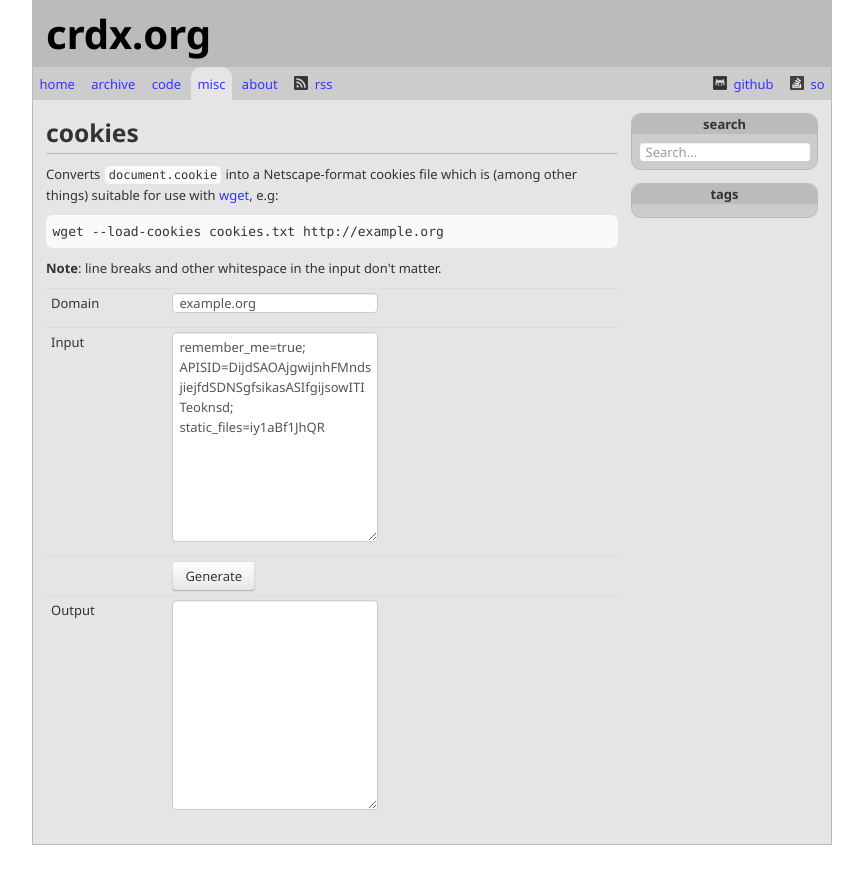
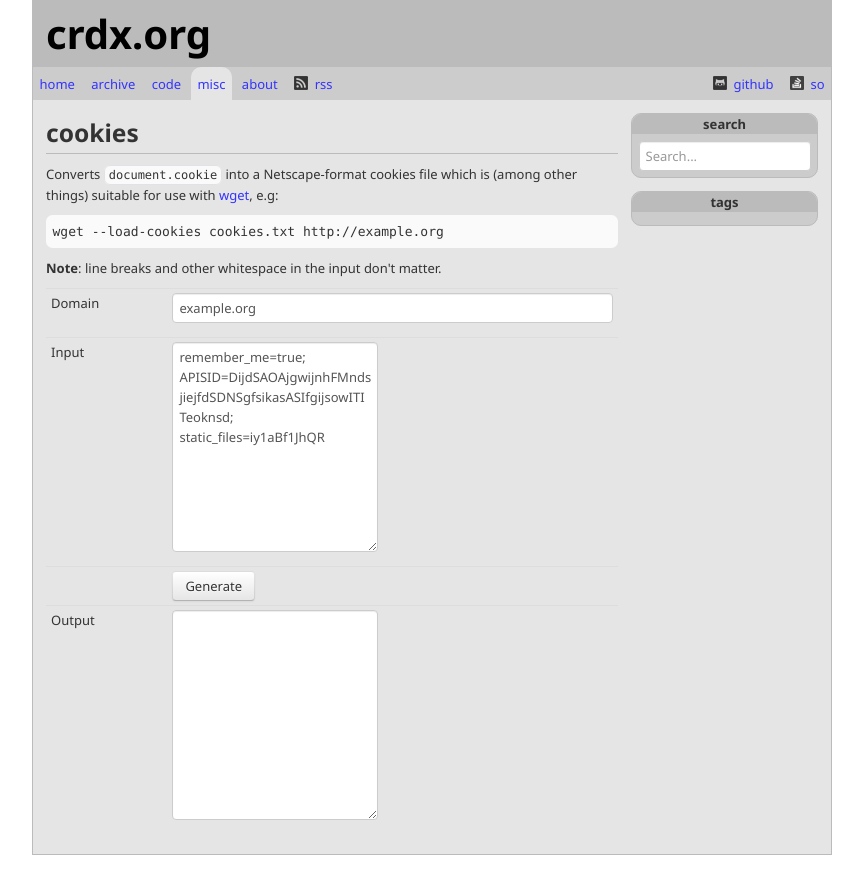
Before and after one commit to npmcdn-to-unpkg-bot/crdx.org, a Jekyll site: the page built from misc/cookies.html, in a window 1280 px wide. Shown: the top 894 px of the page, without its empty margins (208-1071 px from the left). Built offline with Jekyll 4.4.1, drawn with Linux system fonts in a browser that asks for light colours; comment, search, counter and statistics services are not loaded.

Commit message:
fix input sizes bug

```diff
--- a/_layouts/default.html
+++ b/_layouts/default.html
@@ -71,7 +71,7 @@
         <div class="sidebar-content">
           <form action="http://google.com/search" method="get">
             <input name="sitesearch" type="hidden" value="{{ site.domain }}" />
-            <input type="text" name="q" placeholder="Search..." />
+            <input type="text" name="q" placeholder="Search..." class="input-block-level" />
           </form>
         </div>
       </div>
--- a/css/style.css
+++ b/css/style.css
@@ -174,7 +174,7 @@ textarea {
 }
 .page-cookies textarea,
 .page-cookies input {
-  width: 95%;
+  width: 100%;
   margin-bottom: 0px;
 }
 .page-tags ul {
--- a/css/style.less
+++ b/css/style.less
@@ -275,7 +275,7 @@ textarea {
   }
 
   textarea, input {
-    width: 95%;
+    width: 100%;
     margin-bottom: 0px;
   }
 }
--- a/misc/cookies.html
+++ b/misc/cookies.html
@@ -20,7 +20,7 @@ title: cookies
   <tbody>
     <tr>
       <td><label for="domain">Domain</label></td>
-      <td><input type="text" id="domain" value="example.org"></td>
+      <td><input type="text" id="domain" value="example.org" class="input-block-level"></td>
     </tr>
 
     <tr>
```
